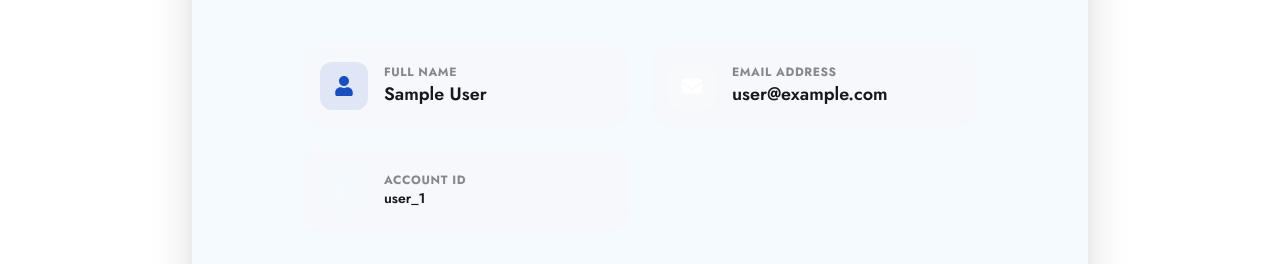
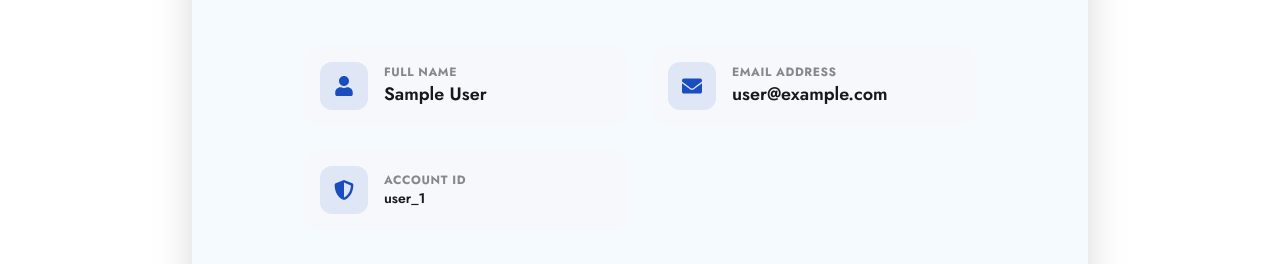
Before and after one commit to AtikHasan16/loanlink, a React (Vite) app: page /profile in a window 1280 px wide. Shown: the part 495-759 px from the top of the page. Built offline with nearby package versions, Linux system fonts and the light colour scheme; no server answers; sample sign-in values are in the browser's storage.

Commit message:
fixed: during registration the email was getting uppercased

```diff
--- a/src/Pages/Common/Profile.jsx
+++ b/src/Pages/Common/Profile.jsx
@@ -4,10 +4,20 @@ import useAuth from "../../Hooks/useAuth";
 import Swal from "sweetalert2";
 import { motion } from "motion/react";
 import { FaUser, FaEnvelope, FaShieldAlt, FaTrashAlt } from "react-icons/fa";
+import { useQuery } from "@tanstack/react-query";
+import useAxiosSecure from "../../Hooks/useAxiosSecure";
 
 const Profile = () => {
   const { currentUser, deleteCurrentUser, setLoading } = useAuth();
-
+  const axiosSecure = useAxiosSecure();
+  const { data: userData } = useQuery({
+    queryKey: ["user", currentUser?.email],
+    queryFn: async () => {
+      const res = await axiosSecure.get(`/users?email=${currentUser?.email}`);
+      return res.data;
+    },
+  });
+  console.log(userData);
   const handleDeleteAccount = () => {
     Swal.fire({
       title: "Are you sure?",
@@ -78,7 +88,7 @@ const Profile = () => {
             {currentUser?.email || "user@example.com"}
           </p>
           <div className="badge badge-primary badge-outline mt-3 px-4 py-1.5 uppercase font-bold tracking-wider text-xs">
-            Member
+            {currentUser?.role || "Member"}
           </div>
 
           {/* Details Grid */}
@@ -100,7 +110,7 @@ const Profile = () => {
 
             {/* Email */}
             <div className="p-4 rounded-2xl bg-base-200/50 hover:bg-base-200 transition-colors flex items-center gap-4">
-              <div className="w-12 h-12 rounded-xl bg-secondary/10 flex items-center justify-center text-secondary">
+              <div className="w-12 h-12 rounded-xl bg-primary/10 flex items-center justify-center text-primary ">
                 <FaEnvelope size={20} />
               </div>
               <div>
@@ -116,7 +126,7 @@ const Profile = () => {
             {/* Account Status / Role Placeholder */}
             {/* Only showing if we had a role, otherwise just a placeholder or ID */}
             <div className="p-4 rounded-2xl bg-base-200/50 hover:bg-base-200 transition-colors flex items-center gap-4">
-              <div className="w-12 h-12 rounded-xl bg-accent/10 flex items-center justify-center text-accent">
+              <div className="w-12 h-12 rounded-xl bg-primary/10 flex items-center justify-center text-primary">
                 <FaShieldAlt size={20} />
               </div>
               <div>
@@ -124,7 +134,7 @@ const Profile = () => {
                   Account ID
                 </p>
                 <p className="font-semibold text-sm truncate w-48">
-                  {currentUser?.uid || "N/A"}
+                  {currentUser?.uid.slice(0, 18) || "N/A"}
                 </p>
               </div>
             </div>
--- a/src/Pages/Home/Register.jsx
+++ b/src/Pages/Home/Register.jsx
@@ -61,7 +61,7 @@ const Register = () => {
 
                 // save user info to the database
                 const userInfo = {
-                  email: data.email,
+                  email: data.email.toLowerCase(),
                   name: data.name,
                   photoURL: res.data.data.url,
                   requestedRole: data.role,
```
